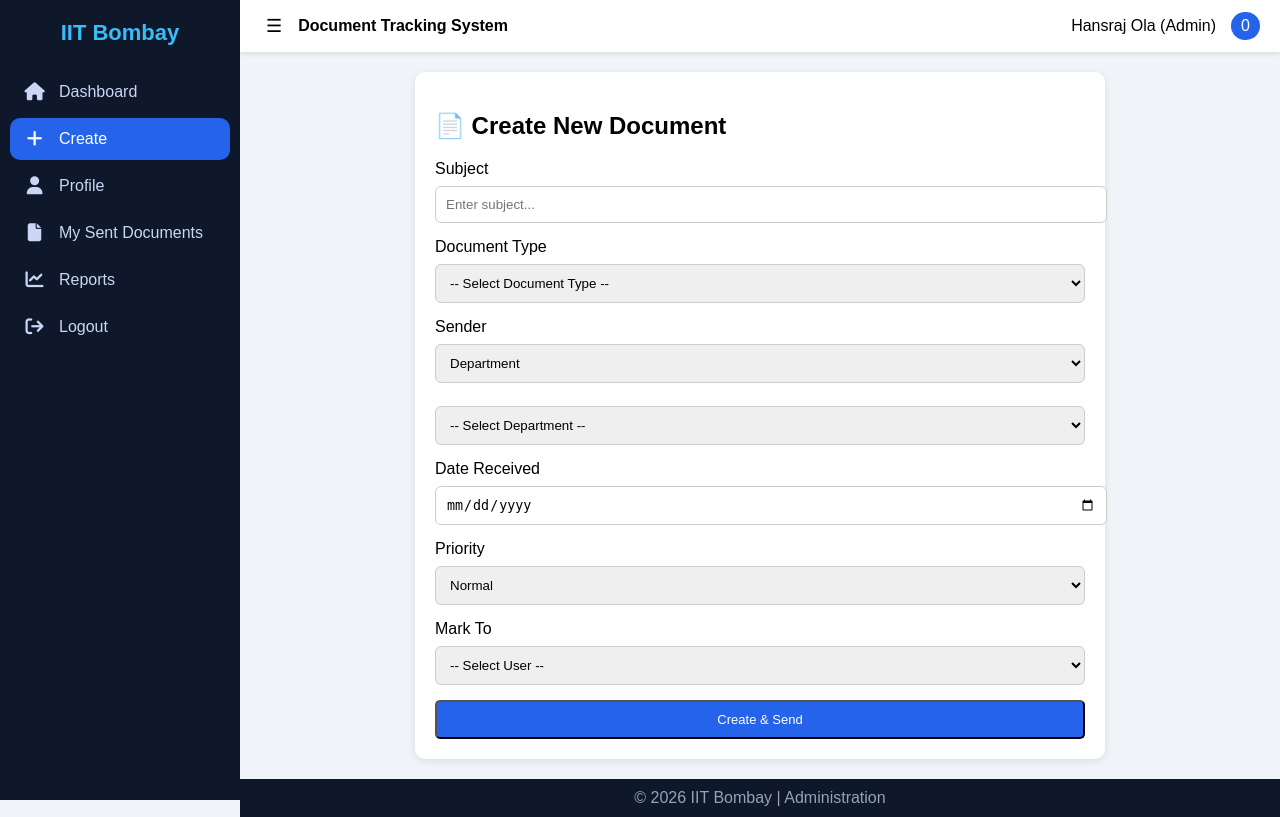
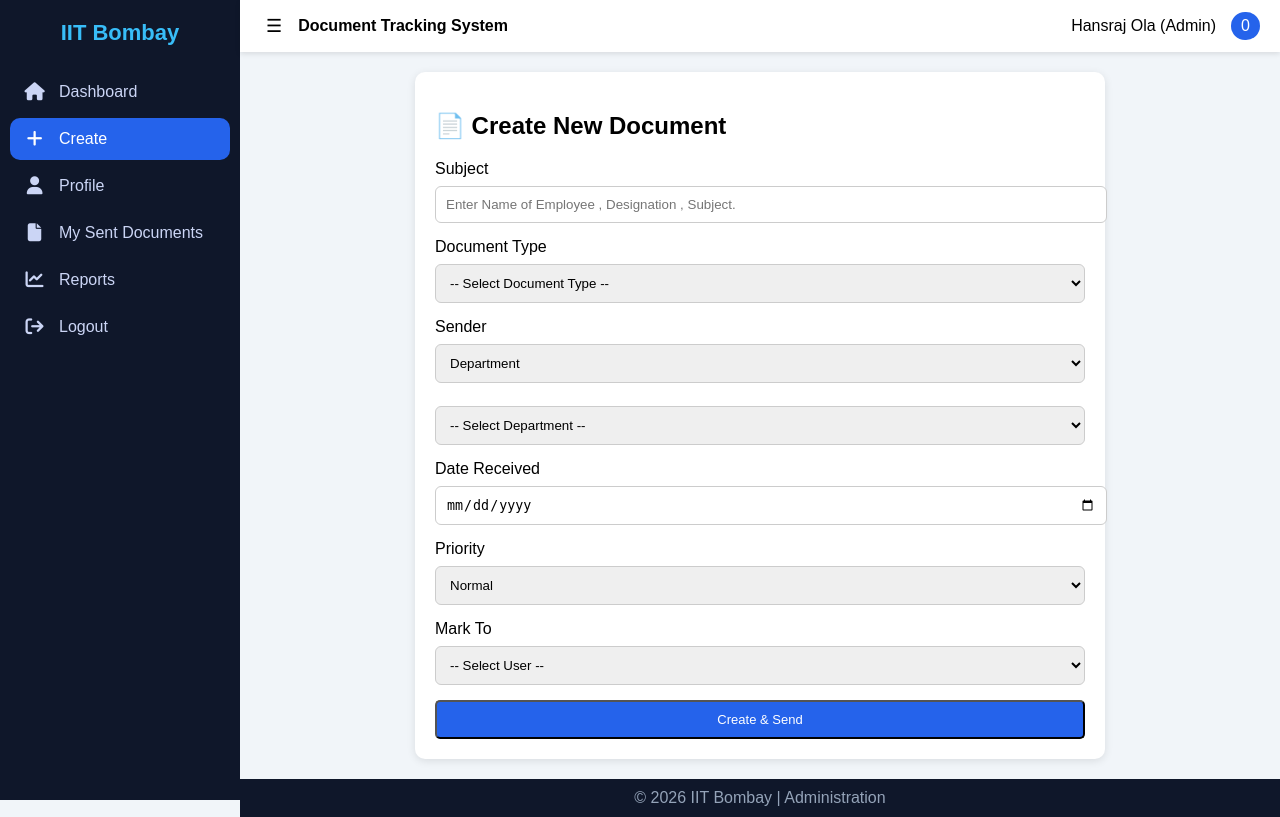
Before and after one commit to olahansraj2021/dts-system, a Django app: page /create/ in a window 1280 px wide. Run offline with Django 5.2, Linux system fonts and the light colour scheme; a user stored in the database is signed in; data comes from the database, SQL or seed files in the repository; data that the repository does not hold is empty.

Commit message:
Changed Subject Placeholder

```diff
--- a/core/templates/create_document.html
+++ b/core/templates/create_document.html
@@ -10,7 +10,7 @@
 
 <!-- SUBJECT -->
 <label>Subject</label>
-<input type="text" name="subject" placeholder="Enter subject..." required>
+<input type="text" name="subject" placeholder="Enter Name of Employee , Designation , Subject." required>
 
 
 <!-- DOCUMENT TYPE -->
```
